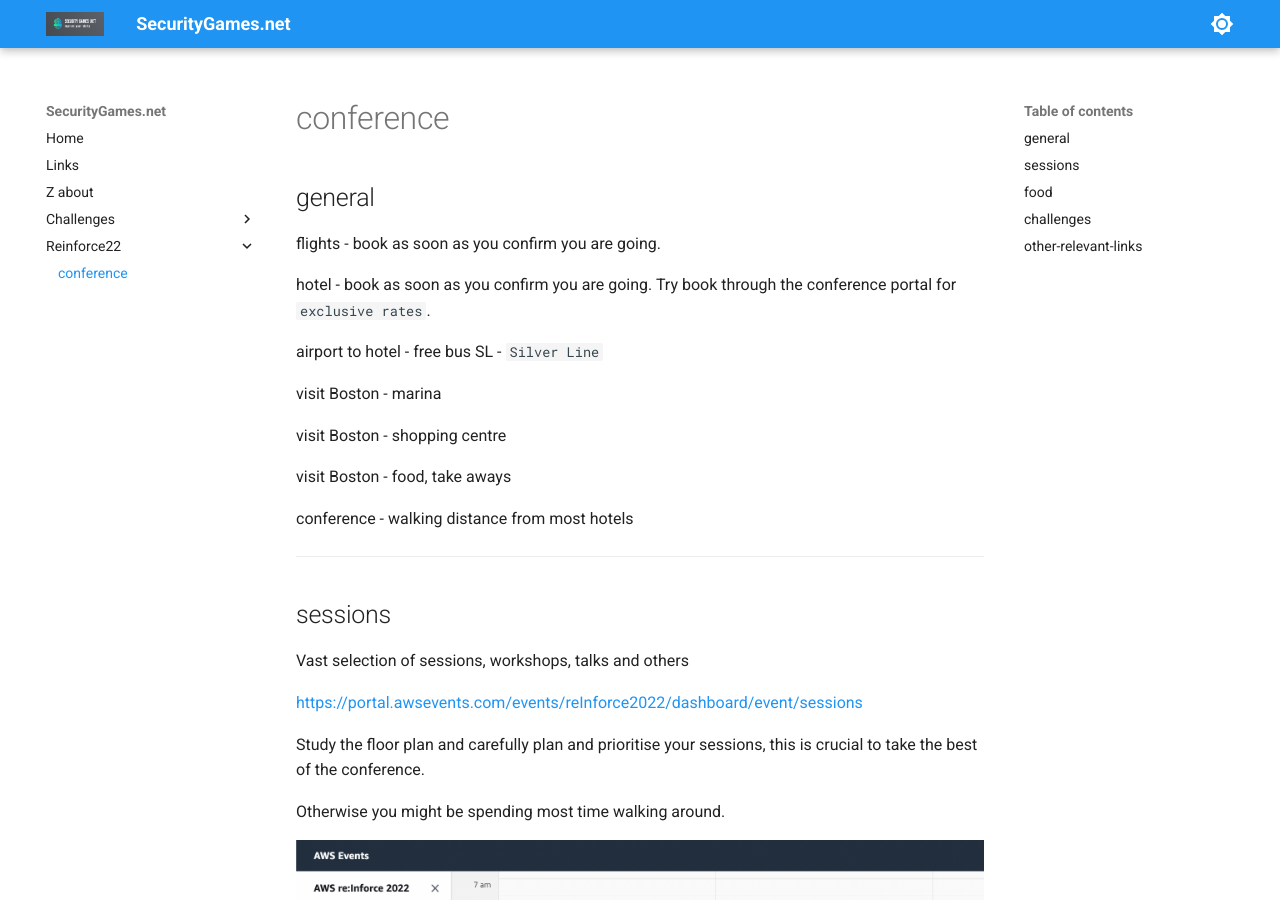
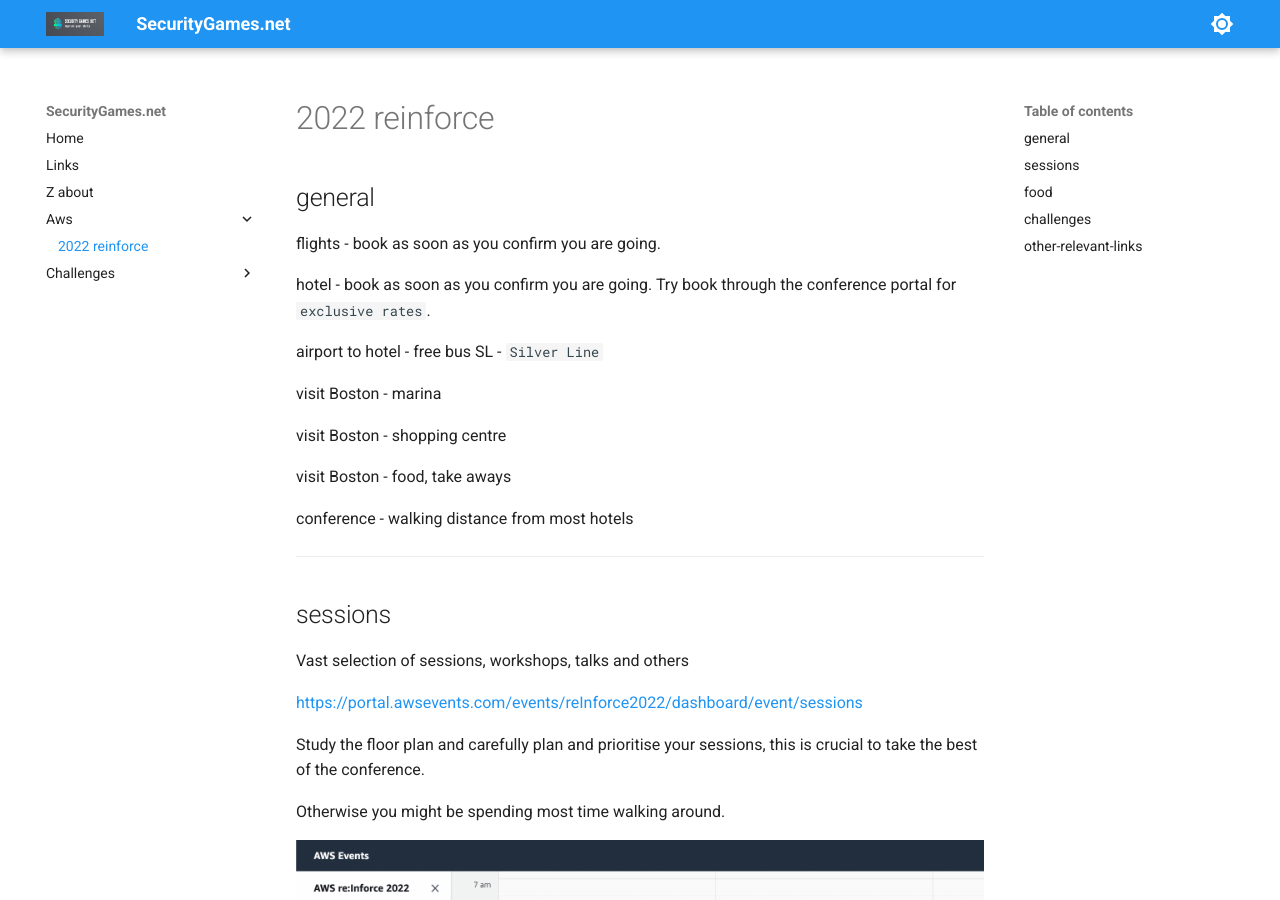
Before and after one commit to AntonioFeijaoUK/www-securitygames-net, an MkDocs documentation site: the page built from docs/aws/2022-reinforce.md, in a window 1280 px wide and 900 px high. Built offline with MkDocs 1.6.1 and Material for MkDocs 9.7.7, drawn with Linux system fonts in a browser that asks for light colours.

Commit message:
Update and rename docs/reinforce22/conference.md to docs/aws/2022-reinforce.md

```diff
--- a/docs/reinforce22/conference.md
+++ b/docs/aws/2022-reinforce.md
@@ -1,5 +1,3 @@
-# conference
-
 ## general
 
 flights - book as soon as you confirm you are going.
```
